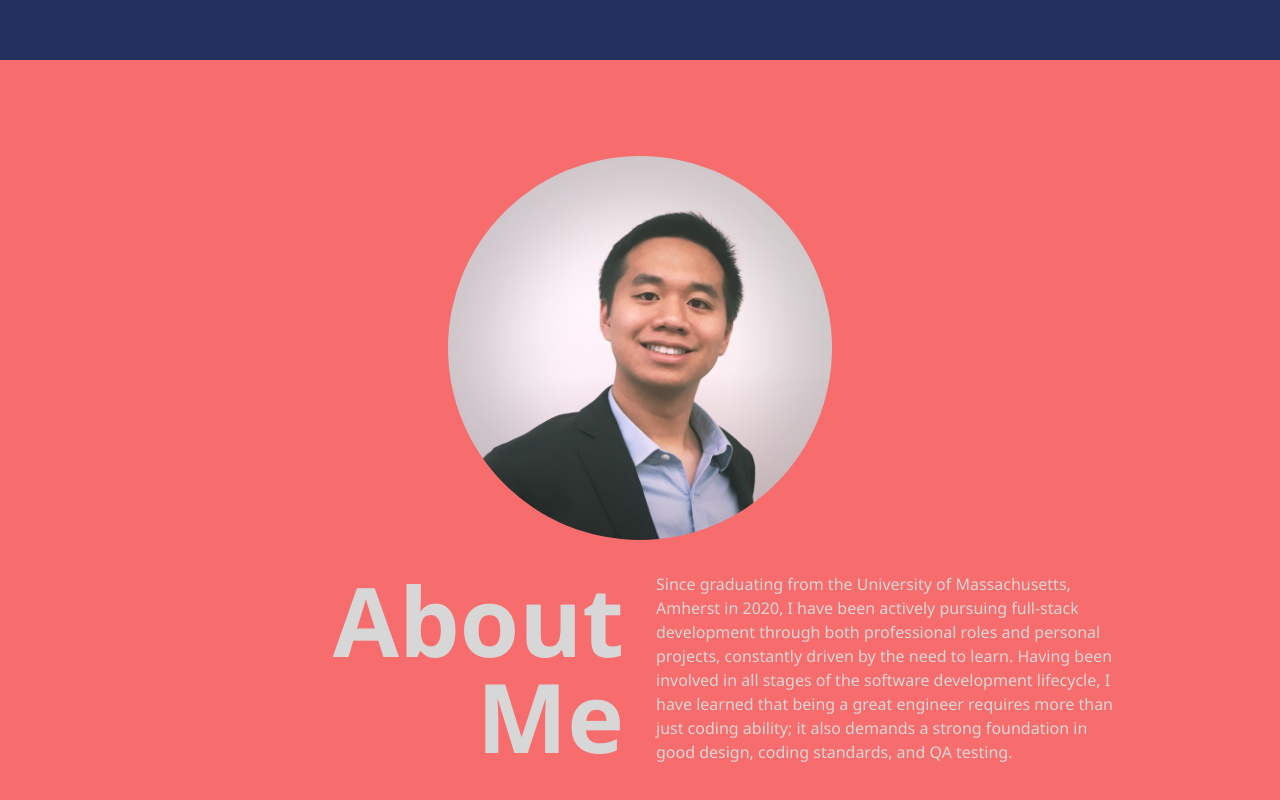
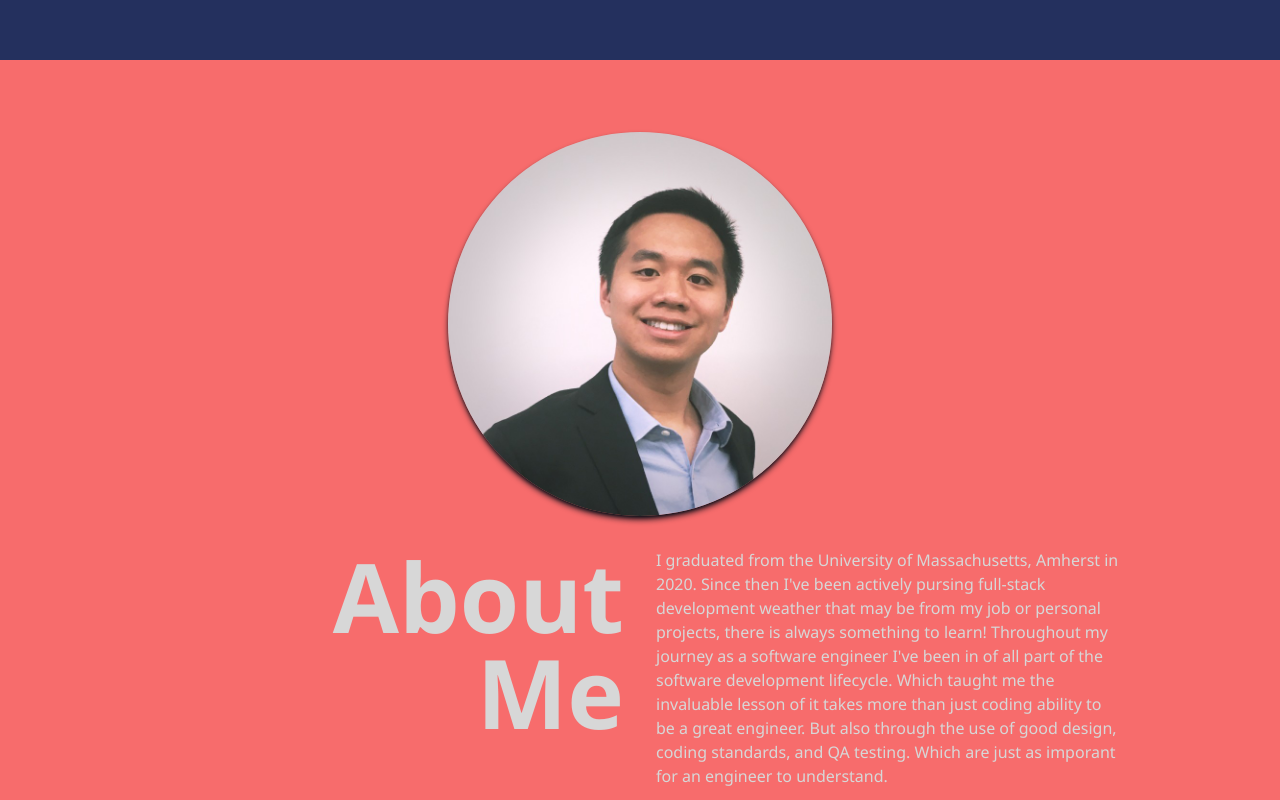
Before and after one commit to DonnyWu/Web_portfoilo, a React (Create React App) app: page / in a window 1280 px wide. Shown: the part 740-1540 px from the top of the page. Built offline with nearby package versions, Linux system fonts and the light colour scheme; what react-native would draw is missing.

Commit message:
Feature--Added Hover effect to profile page

```diff
--- a/src/components/About.jsx
+++ b/src/components/About.jsx
@@ -9,11 +9,13 @@ const About = () => {
   return (
       <div name="about" className="w-full h-screen bg-[#F76C6C] text-[#D7D7D7]">
           <div className="flex flex-col justify-center items-center w-full h-full">
-            <img
-              src={profile}
-              alt="profile"
-              className="mx-auto rounded-full object-cover w-32 h-32 sm:w-48 sm:h-48 md:w-96 md:h-96 mb-8"
-            />
+            <div className="mx-auto mb-8 rounded-full overflow-hidden shadow-md shadow-[#040c16] transform transition-transform duration-500 hover:scale-110">
+              <img
+                src={profile}
+                alt="profile"
+                className="object-cover w-32 h-32 sm:w-48 sm:h-48 md:w-96 md:h-96"
+              />
+            </div>
 
 
 
@@ -25,8 +27,7 @@ const About = () => {
           </div>
           <div>
             <p>
-              Since graduating from the University of Massachusetts, Amherst in 2020, I have been actively pursuing full-stack development through both professional roles and personal projects, constantly driven by the need to learn. Having been involved in all stages of the software development lifecycle, I have learned that being a great engineer requires more than just coding ability; it also demands a strong foundation in good design, coding standards, and QA testing.
-             {/* I graduated from the University of Massachusetts, Amherst in 2020. Since then I've been actively pursing full-stack development weather that may be from my job or personal projects, there is always something to learn! Throughout my journey as a software engineer I've been in of all part of the software development lifecycle. Which taught me the invaluable lesson of it takes more than just coding ability to be a great engineer. But also through the use of good design, coding standards, and QA testing. Which are just as imporant for an engineer to understand. */}
+             I graduated from the University of Massachusetts, Amherst in 2020. Since then I've been actively pursing full-stack development weather that may be from my job or personal projects, there is always something to learn! Throughout my journey as a software engineer I've been in of all part of the software development lifecycle. Which taught me the invaluable lesson of it takes more than just coding ability to be a great engineer. But also through the use of good design, coding standards, and QA testing. Which are just as imporant for an engineer to understand.
             </p>
           </div>
         </div>
```
